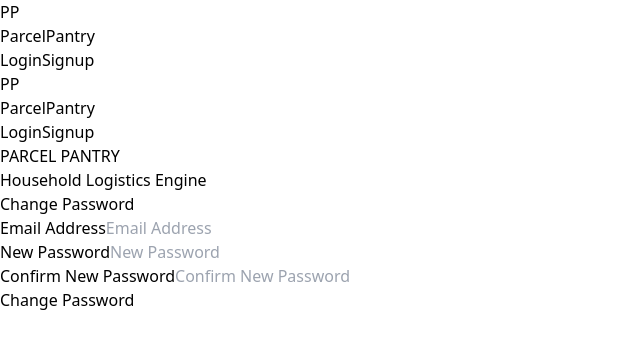
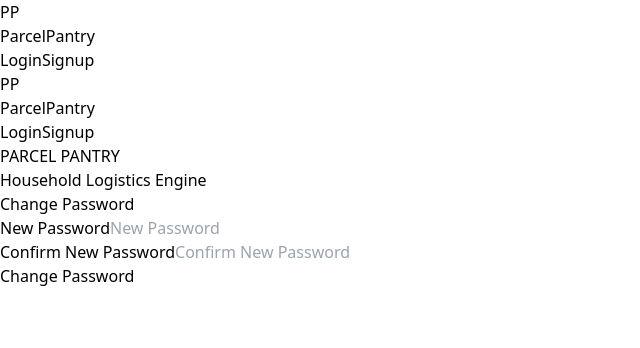
Before and after one commit to 4dkreidler/Team21LargeProject, a React (Vite) app in the folder Frontend/: page /reset-password in a window 1280 px wide. Shown: the top 348 px of the page, without its empty margins (0-640 px from the left). Built offline with nearby package versions, Linux system fonts and the light colour scheme.

Commit message:
email textfield chnaged

```diff
--- a/Frontend/src/pages/ResetingPassword.tsx
+++ b/Frontend/src/pages/ResetingPassword.tsx
@@ -6,7 +6,7 @@ import { Button } from "../components/Button";
 const ResetingPassword: React.FC = () => {
     const navigate = useNavigate();
 
-    const [email, setEmail] = useState("");
+
     const [newPassword, setNewPassword] = useState("");
     const [confirmPassword, setConfirmPassword] = useState("");
 
@@ -57,20 +57,7 @@ const ResetingPassword: React.FC = () => {
                         onSubmit={handleSubmit}
                         className="bg-white shadow-md rounded px-8 pt-6 pb-8 mb-4"
                     >
-                        {/* EMAIL */}
-                        <div className="mb-2">
-                            <label className="block text-gray-700 text-sm font-bold mb-2">
-                                Email Address
-                            </label>
-                            <input
-                                type="email"
-                                placeholder="Email Address"
-                                value={email}
-                                onChange={(e) => setEmail(e.target.value)}
-                                className="shadow appearance-none border rounded w-full py-2 px-3 text-gray-700"
-                                required
-                            />
-                        </div>
+
 
 
                         {emailError && (
```
